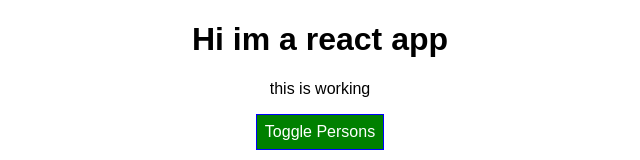
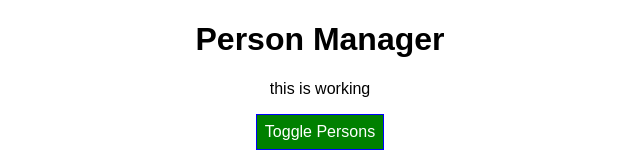
Before and after one commit to danbsts/quarantine-study, a React app in the folder react/react-complete-guide/: page / in a window 1280 px wide. Shown: the top 160 px of the page, without its empty margins (320-960 px from the left). Built offline with nearby package versions, Linux system fonts and the light colour scheme.

Commit message:
react: component creation lifecycle

```diff
--- a/react/react-complete-guide/src/components/Cockpit/Cockpit.js
+++ b/react/react-complete-guide/src/components/Cockpit/Cockpit.js
@@ -18,7 +18,7 @@
 
     return (
         <div className={classes.Cockpit}>
-            <h1>Hi im a react app</h1>
+            <h1>{props.title}</h1>
             <p className={assignedClasses.join(' ')}>this  is working</p>
             <button className={btnClass} onClick={props.clicked}>
             Toggle Persons
--- a/react/react-complete-guide/src/components/Persons/Person/Person.js
+++ b/react/react-complete-guide/src/components/Persons/Person/Person.js
@@ -3,6 +3,7 @@
 // if using a version of scripts > 2.0 just rename the css file to Person.module.css
 
 const person = (props) => {
+    console.log('[Person.js] rendering...');
     return (
         <div className={classes.Person}>
             <p onClick={props.click}>I'm {props.name}, and I'm {props.age} years old!</p>
--- a/react/react-complete-guide/src/components/Persons/Persons.js
+++ b/react/react-complete-guide/src/components/Persons/Persons.js
@@ -1,8 +1,9 @@
 import React from 'react';
 import Person from './Person/Person';
 
-const persons = (props) => (
-    props.persons.map((person, index) => {
+const persons = (props) => {
+    console.log('[Persons.js] rendering...');
+    return props.persons.map((person, index) => {
         return <Person
             click={props.clicked.bind(this, index)}
             name={person.name}
@@ -10,6 +11,6 @@
             key={person.id}
             changed={(event) => props.changed(event, person.id)} />
       })
-);
+};
 
 export default persons;
--- a/react/react-complete-guide/src/containers/App.js
+++ b/react/react-complete-guide/src/containers/App.js
@@ -4,6 +4,11 @@
 import Persons from '../components/Persons/Persons';
 
 class App extends Component {
+  constructor(props) {
+    super(props);
+    console.log('[App.js] constructor');
+  }
+
   state = {
     persons: [
       {id: 'asdsa', name: 'Max', age: 28},
@@ -11,6 +16,15 @@
       {id: 'ddd', name: 'Stephanie', age: 26}
     ],
     showPersons: false
+  }
+
+  static getDerivedStateFromProps(props, state) {
+    console.log('[App.js] getDerivedStateFromProps', props);
+    return state;
+  }
+
+  componentDidMount() {
+    console.log('[App.js] componentDidMount')
   }
 
   deletePersonHandler = (personIndex) => {
@@ -46,6 +60,7 @@
   }
 
   render() {
+    console.log('[App.js] render');
     let persons = null;
 
     if(this.state.showPersons) {
@@ -59,6 +74,7 @@
     return (
       <div className={classes.App}>
         <Cockpit
+          title={this.props.appTitle}
           showPersons={this.state.showPersons}
           persons={this.state.persons}
           clicked={this.togglePersonsHandler} />
--- a/react/react-complete-guide/src/index.js
+++ b/react/react-complete-guide/src/index.js
@@ -4,5 +4,5 @@
 import App from './containers/App';
 import registerServiceWorker from './registerServiceWorker';
 
-ReactDOM.render(<App />, document.getElementById('root'));
+ReactDOM.render(<App appTitle='Person Manager'/>, document.getElementById('root'));
 registerServiceWorker();
```
